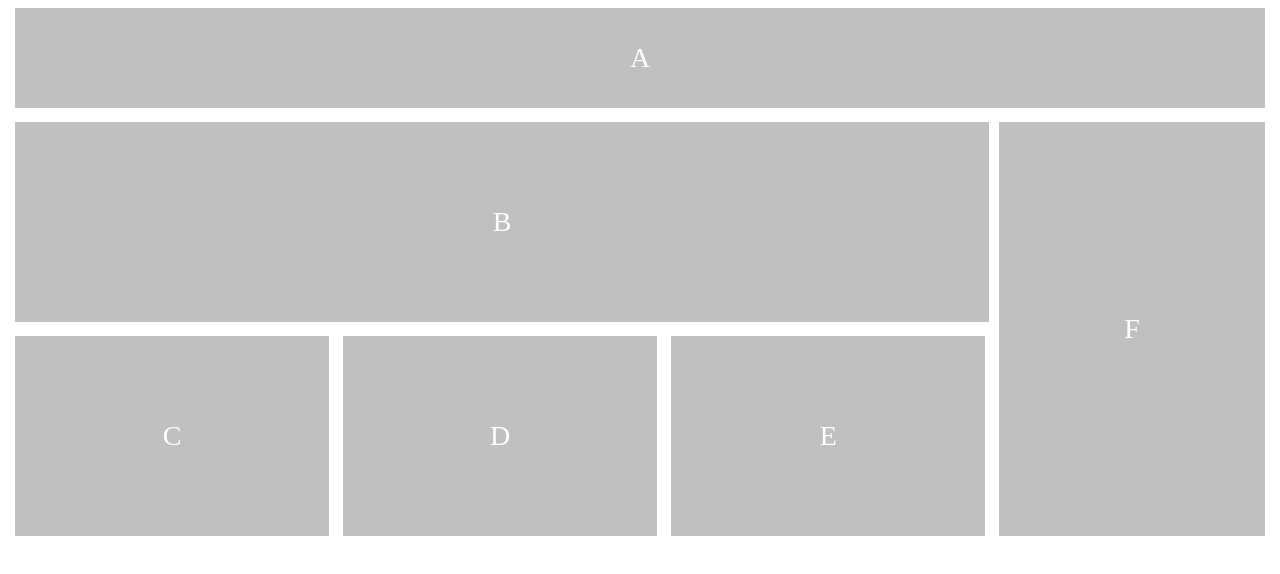
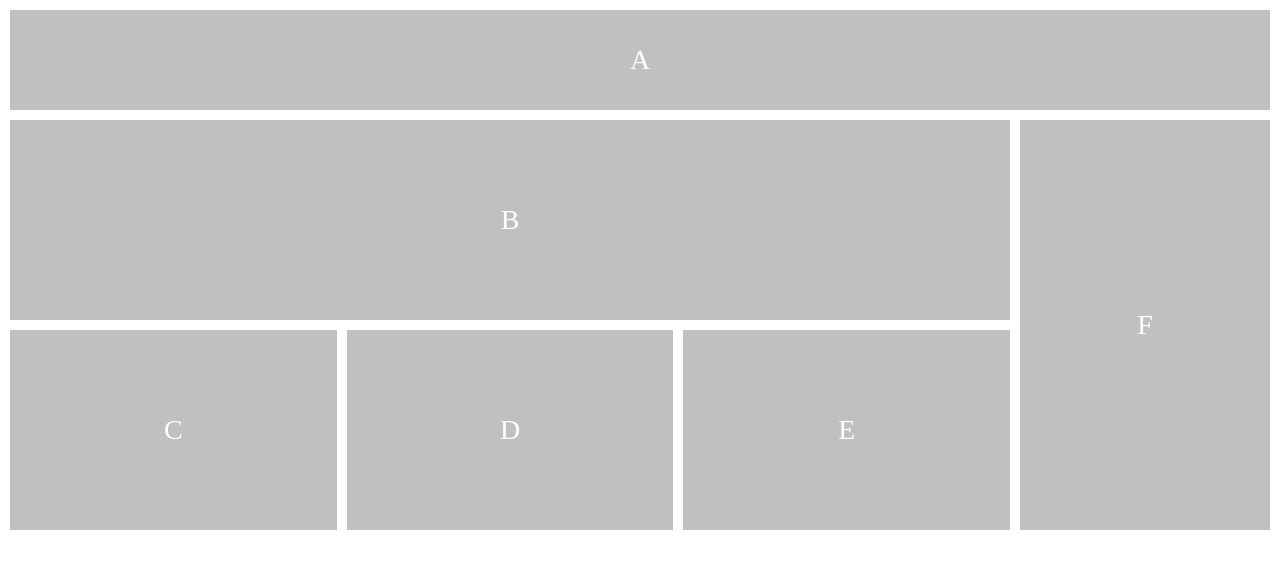
Before and after one commit to AndriyBoiko/html_lessons, a plain HTML site: page lesson3/class_work/ex5/index.html in a window 1280 px wide. Drawn offline with Linux system fonts and the light colour scheme.

Commit message:
optimized cod

```diff
--- a/lesson3/class_work/ex3/css/main.css
+++ b/lesson3/class_work/ex3/css/main.css
@@ -1,10 +1,15 @@
 .container{
     width: 600px;
     margin: 0 auto;
+    box-sizing: border-box;
+    gap: 10px;
 }
 .wrap{
+    box-sizing: border-box;
     display: flex;
     justify-content: space-between;
+    gap: 10px;
+
 }
 .position__color{
     display: flex;
@@ -15,23 +20,18 @@
     font-size: 28px;
 }
 
-.home{
+.card-big-size{
     height: 400px;
-    width: 295px;
+    width: 100%;
 
 }
-.about{
-    margin-left: 10px;
-}
-.kabobs{
+
+.card-vertical-size{
     height: 200px;
     margin: 10px 0;
 }
-/*.wrap{*/
-/*    display: flex;*/
-/*}*/
-.card{
-    width: 195px;
+
+.card-small-size{
+    width: 33.33%;
     height: 200px;
-    /*margin-left: 20px;*/
 }
--- a/lesson3/class_work/ex4/css/main.css
+++ b/lesson3/class_work/ex4/css/main.css
@@ -1,11 +1,19 @@
+
+div{
+    box-sizing: border-box;
+
+}
 .position__color{
     background-color: #9E9E9E;
     display: flex;
     justify-content: center;
     align-items: center;
+
 }
 .block-a{
     height: 150px;
+    margin-bottom: 10px;
+
 
 }
 .container{
@@ -16,29 +24,30 @@
 .wrap{
     display: flex;
     width: 100%;
+    gap: 10px;
 
 }
 .wrap-group{
+    box-sizing: border-box;
     display: flex;
     flex-direction: column;
-    width: 100%;
+    width: 33.4%;
+    gap: 10px;
 
 
 }
 .block_b{
-    margin: 5px 5px 0 0  ;
-    height: 247px;
-    width: 95%;
+    height: 250px;
+    width: 100%;
 
 }
 .wrap-group__h{
     display: flex;
     flex-direction: column;
-    width: 35%;
+    width: 24%;
 }
 .block_h{
-    margin-top: 5px;
-    height: 500px;
+    height: 510px;
     width: 100%;
-
+    margin-left: 10px;
 }
--- a/lesson3/class_work/ex5/css/main.css
+++ b/lesson3/class_work/ex5/css/main.css
@@ -1,41 +1,48 @@
 .position__color {
     background-color: silver;
     height: 200px;
-    margin: 7px;
     display: flex;
     justify-content: center;
     align-items: center;
     color: #fff;
     font-size: 28px;
 }
-
-.block-a {
-    height: 100px;
+body{
+    margin: 0;
+    padding: 10px;
 }
-
 .container {
     display: flex;
     width: 100%;
 }
 
+.block-header {
+    height: 100px;
+    margin-bottom: 10px;
+}
+
 .wrap {
     width: 100%;
+}
+.block-B {
+    width: 100%;
+    margin-bottom: 10px;
 }
 
 .wrap-group {
     display: flex;
+    gap: 10px;
 }
 
-.block-B {
-    width: 99%;
 
+.block-small {
+    box-sizing: border-box;
+    width: 33.4%;
 }
 
 .block-F {
-    width: 27%;
-    height: 414px;
+    box-sizing: border-box;
+    width: 25%;
+    height: 410px;
+    margin-left:10px;
 }
-
-.block-c {
-    width: 33%;
-}
--- a/lesson3/class_work/ex5/index.html
+++ b/lesson3/class_work/ex5/index.html
@@ -9,16 +9,16 @@
     <title>Document</title>
 </head>
 <body>
-    <div class="block-a position__color">A</div>
+    <div class="block-header position__color">A</div>
     <div class="container">
         <div class="wrap">
             <div class="block-B position__color">
                 B
             </div>
             <div class="wrap-group">
-                <div class="block-c position__color">C</div>
-                <div class="block-c position__color">D</div>
-                <div class="block-c position__color">E</div>
+                <div class="block-small position__color">C</div>
+                <div class="block-small position__color">D</div>
+                <div class="block-small position__color">E</div>
             </div>
         </div>
         <div class="block-F position__color">
--- a/lesson3/home_work/ex1/css/main.css
+++ b/lesson3/home_work/ex1/css/main.css
@@ -4,6 +4,10 @@
 .wrap{
     border: 2px solid black;
     padding: 10px;
+}
+
+.h350{
+    height: 350px;
 }
 
 .block-head{
@@ -19,12 +23,10 @@
 }
 .content_A{
     width: 70%;
-    height: 350px;
     margin-right: 10px;
 }
 .content_B{
     width: 30%;
-    height: 350px;
 }
 .block-color{
     background-color: #a7a2a2;
--- a/lesson3/home_work/ex5/css/main.css
+++ b/lesson3/home_work/ex5/css/main.css
@@ -17,7 +17,6 @@
     padding-bottom: 20px;
 }
 .card{
-    /*font-size: 28px;*/
     display: flex;
     justify-content: center;
     align-items: center;
```
Also changed, not shown: lesson3/class_work/ex1/index.html (+3 -0 lines), lesson3/class_work/ex2/index.html (+1 -0 lines), lesson3/class_work/ex3/index.html (+6 -6 lines), lesson3/home_work/ex1/index.html (+2 -2 lines), lesson3/home_work/ex3/css/flex.css (+11 -9 lines), lesson3/home_work/ex3/index.html (+14 -14 lines), lesson3/home_work/ex4/css/main.css (+6 -7 lines), lesson3/home_work/ex4/index.html (+2 -2 lines), lesson3/home_work/ex5/index.html (+4 -0 lines).
